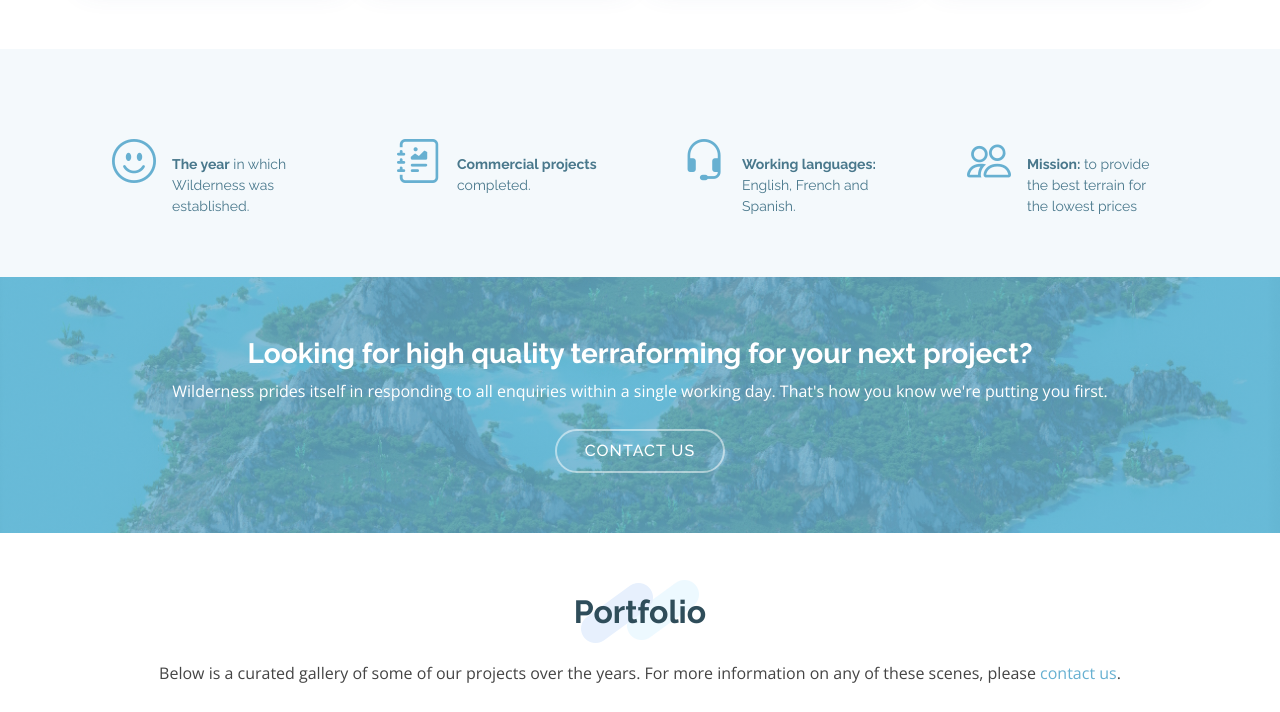
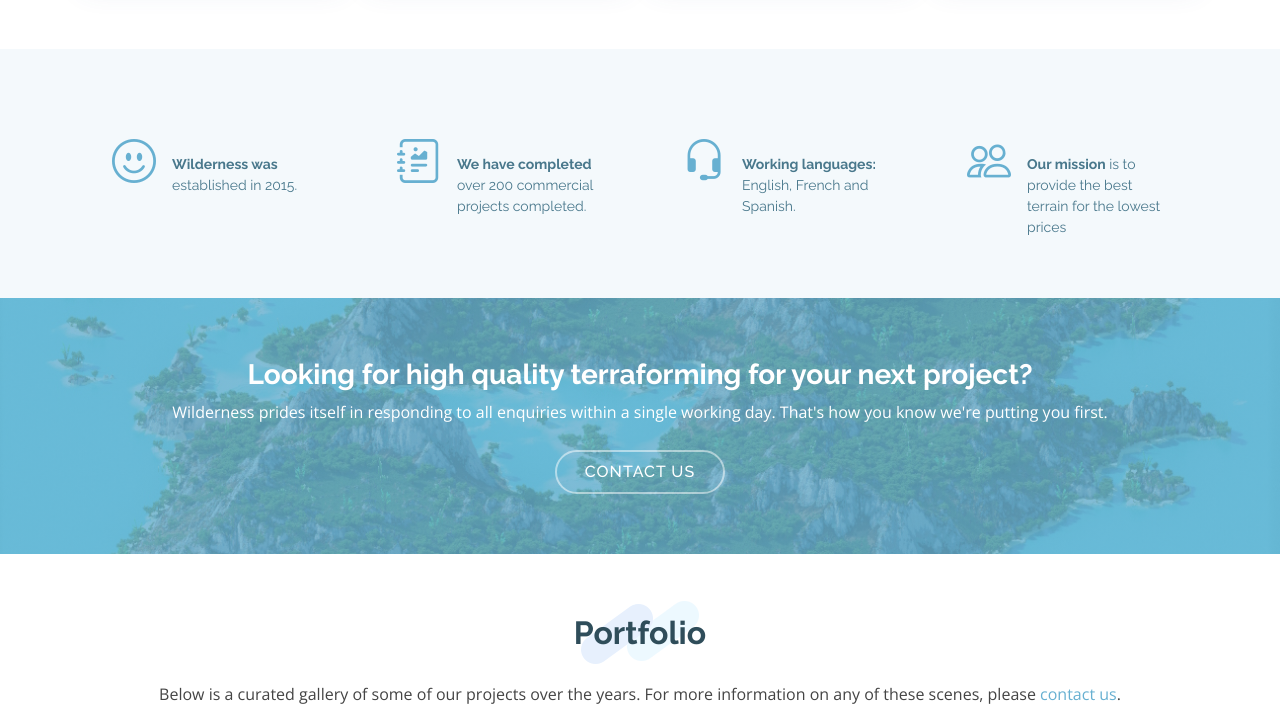
Before and after one commit to AJAtlas/wedwebsitetwo, a plain HTML site: page index.html in a window 1280 px wide. Shown: the part 1800-2512 px from the top of the page. Drawn offline with nearby package versions, Linux system fonts and the light colour scheme; a script that the page names is missing; a small style sheet from the web is missing.

Commit message:
Update index.html

```diff
--- a/index.html
+++ b/index.html
@@ -174,23 +174,20 @@
           <div class="col-lg-3 col-md-6 d-md-flex align-items-md-stretch">
             <div class="count-box">
               <i class="bi bi-emoji-smile"></i>
-              <span data-purecounter-start="0" data-purecounter-end="2013" data-purecounter-duration="1" class="purecounter"></span>
-              <p><strong>The year</strong> in which Wilderness was established.</p>
+              <p><strong>Wilderness was</strong> established in 2015.</p>
             </div>
           </div>
 
           <div class="col-lg-3 col-md-6 d-md-flex align-items-md-stretch">
             <div class="count-box">
               <i class="bi bi-journal-richtext"></i>
-              <span data-purecounter-start="0" data-purecounter-end="200" data-purecounter-duration="1" class="purecounter"></span>
-              <p><strong>Commercial projects</strong> completed.</p>
+              <p><strong>We have completed</strong> over 200 commercial projects completed.</p>
             </div>
           </div>
 
           <div class="col-lg-3 col-md-6 d-md-flex align-items-md-stretch">
             <div class="count-box">
               <i class="bi bi-headset"></i>
-              <span data-purecounter-start="0" data-purecounter-end="3" data-purecounter-duration="1" class="purecounter"></span>
               <p><strong>Working languages:</strong> English, French and Spanish.</p>
             </div>
           </div>
@@ -198,8 +195,7 @@
           <div class="col-lg-3 col-md-6 d-md-flex align-items-md-stretch">
             <div class="count-box">
               <i class="bi bi-people"></i>
-              <span data-purecounter-start="0" data-purecounter-end="1" data-purecounter-duration="1" class="purecounter"></span>
-              <p><strong>Mission:</strong> to provide the best terrain for the lowest prices</p>
+              <p><strong>Our mission</strong> is to provide the best terrain for the lowest prices</p>
             </div>
           </div>
 
```
